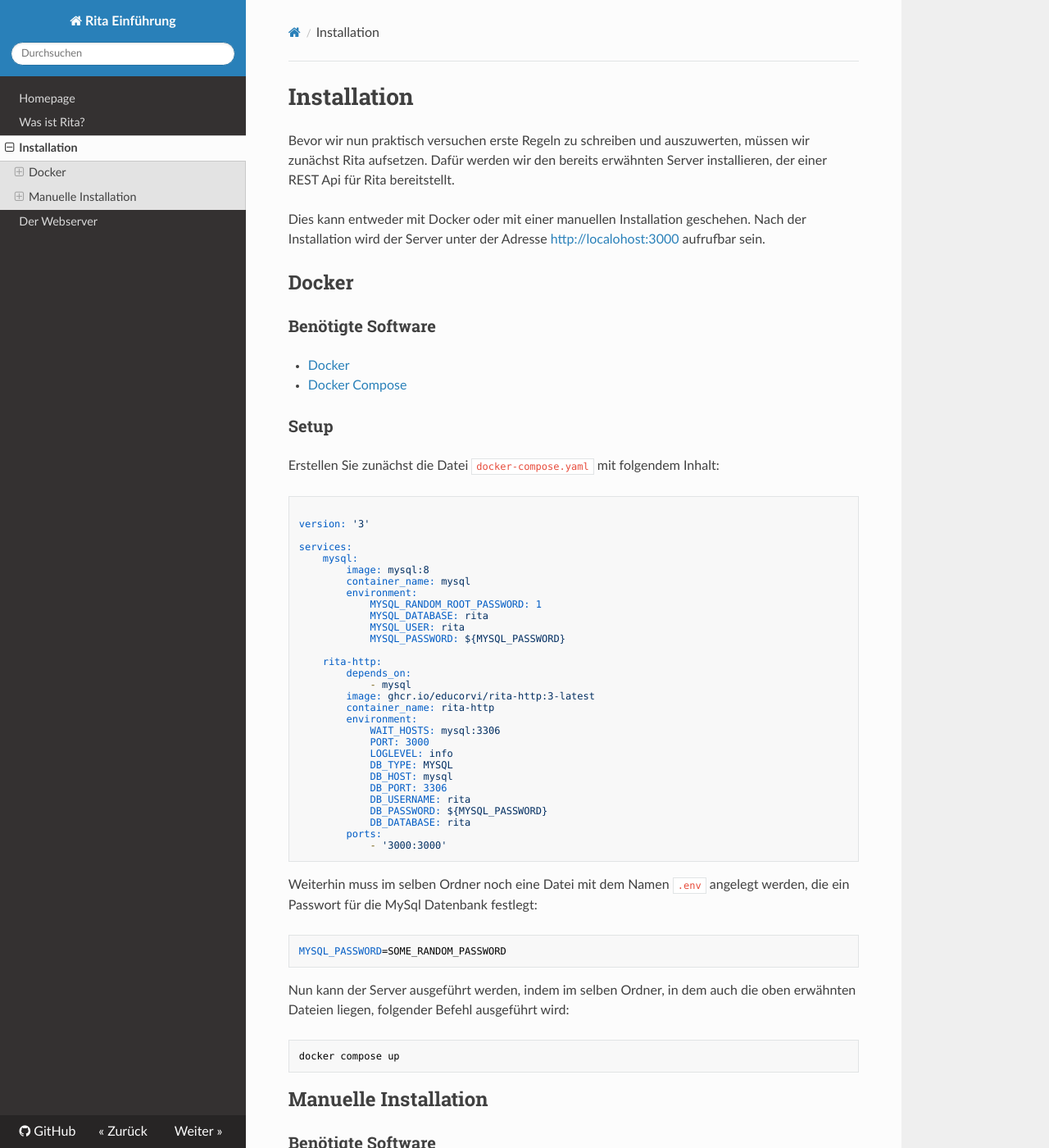
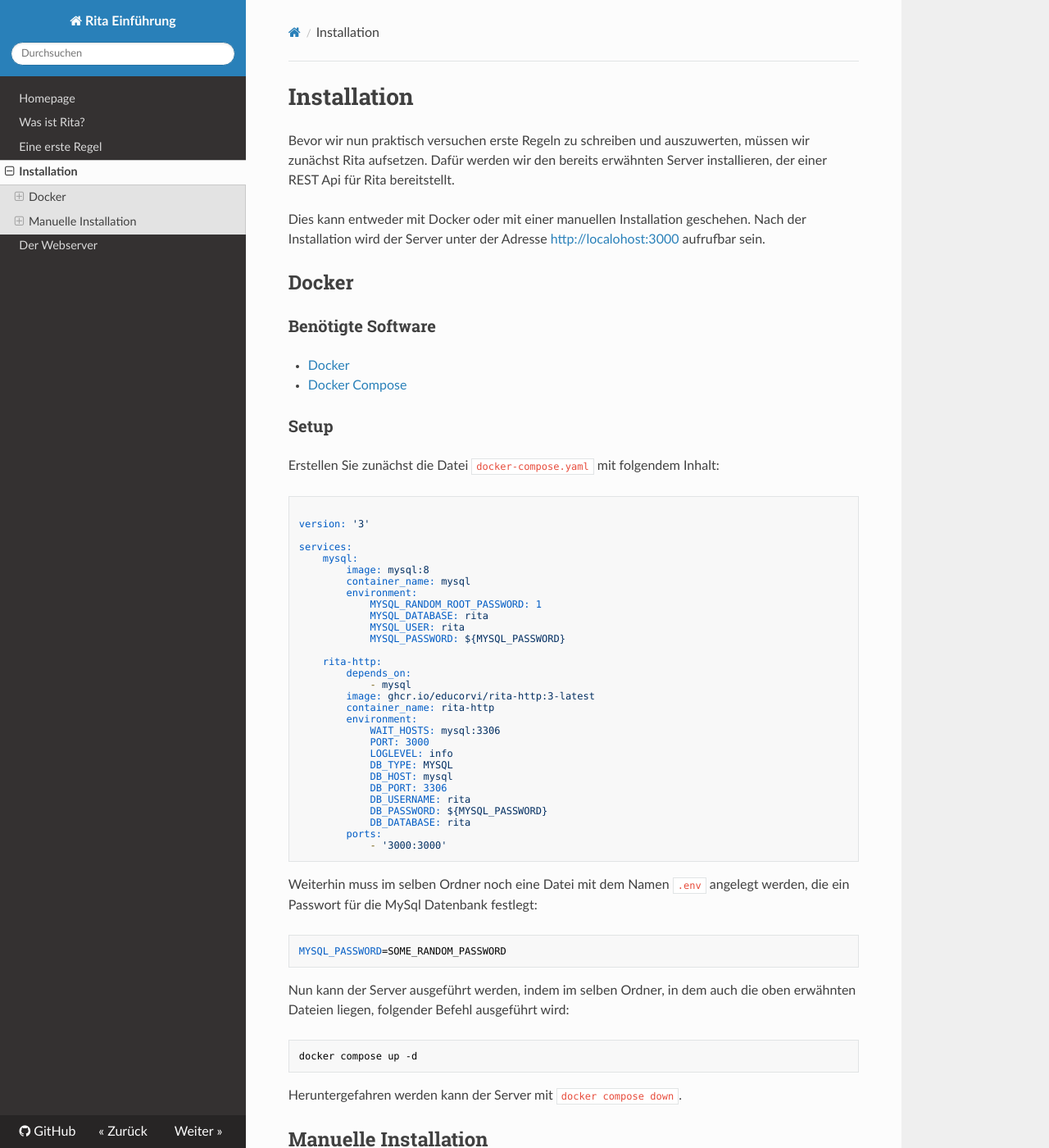
Before and after one commit to educorvi/rita_einfuehrung, an MkDocs documentation site: the page built from docs/03_installation.md, in a window 1280 px wide and 1400 px high. Shown: the whole window at 82% size. Built offline with MkDocs 1.6.1, drawn with Linux system fonts in a browser that asks for light colours; nearby versions of some CDN libraries.

Commit message:
meine erste Regel und kleinere Ergänzungen/Verbesserungen

````diff
--- a/docs/02_installation.md
+++ b/docs/03_installation.md
@@ -47,8 +47,9 @@
 ```
 Nun kann der Server ausgeführt werden, indem im selben Ordner, in dem auch die oben erwähnten Dateien liegen, folgender Befehl ausgeführt wird:
 ```bash
-docker compose up
+docker compose up -d
 ```
+Heruntergefahren werden kann der Server mit `docker compose down`.
 
 ## Manuelle Installation
 ### Benötigte Software
--- /dev/null
+++ b/docs/extra.css
@@ -0,0 +1,10 @@
+blockquote {
+  background: #f9f9f9;
+  border-left: 10px solid #ccc;
+  margin: 1.5em 10px;
+  padding: 0.5em 10px;
+}
+
+blockquote p {
+    display: inline;
+}
--- a/mkdocs.yml
+++ b/mkdocs.yml
@@ -6,3 +6,4 @@
 repo_url: https://github.com/educorvi/rita
 site_author: Julian Pollinger
 edit_uri: ""
+extra_css: [extra.css]
````
Also changed, not shown: docs/02_eine_erste_regel.md (added, +139 -0 lines), docs/03_webserver.md (deleted, +0 -20 lines), docs/04_webserver.md (added, +33 -0 lines), docs/puml/beispiel1_baum.svg (added), 1 other file.
